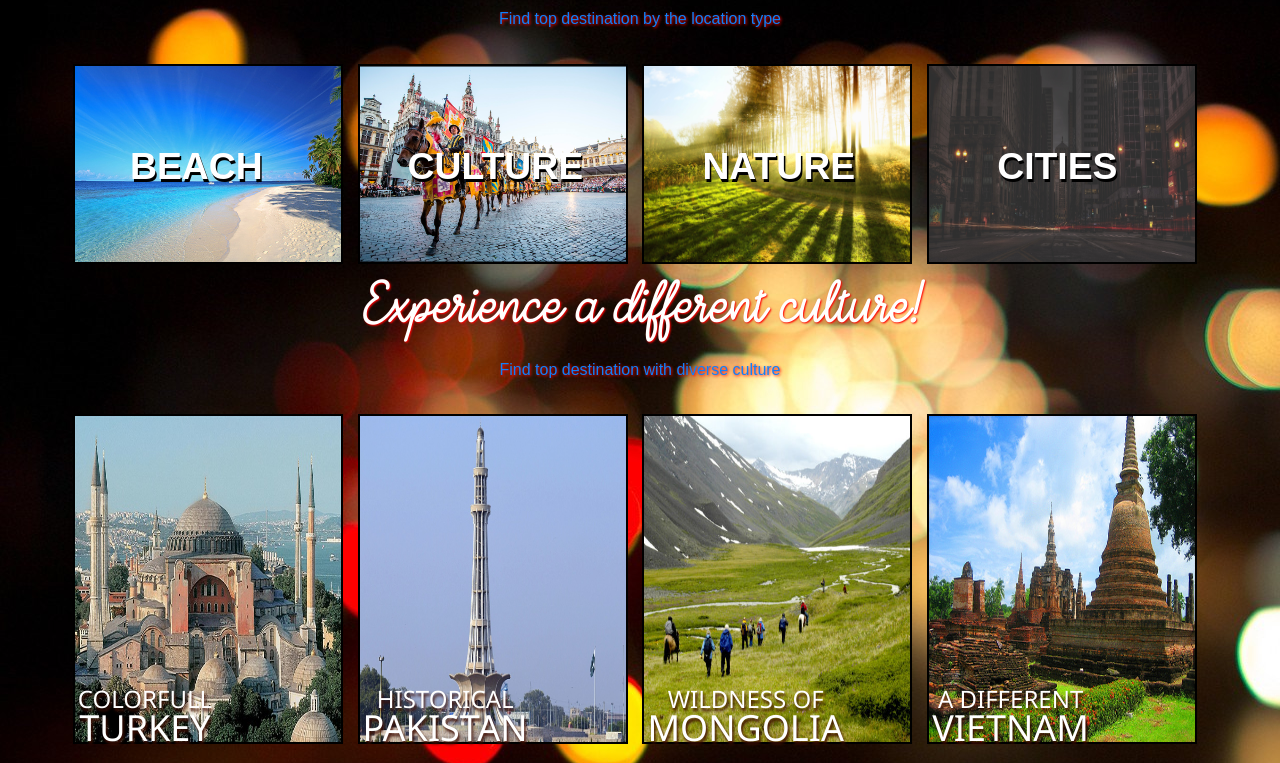
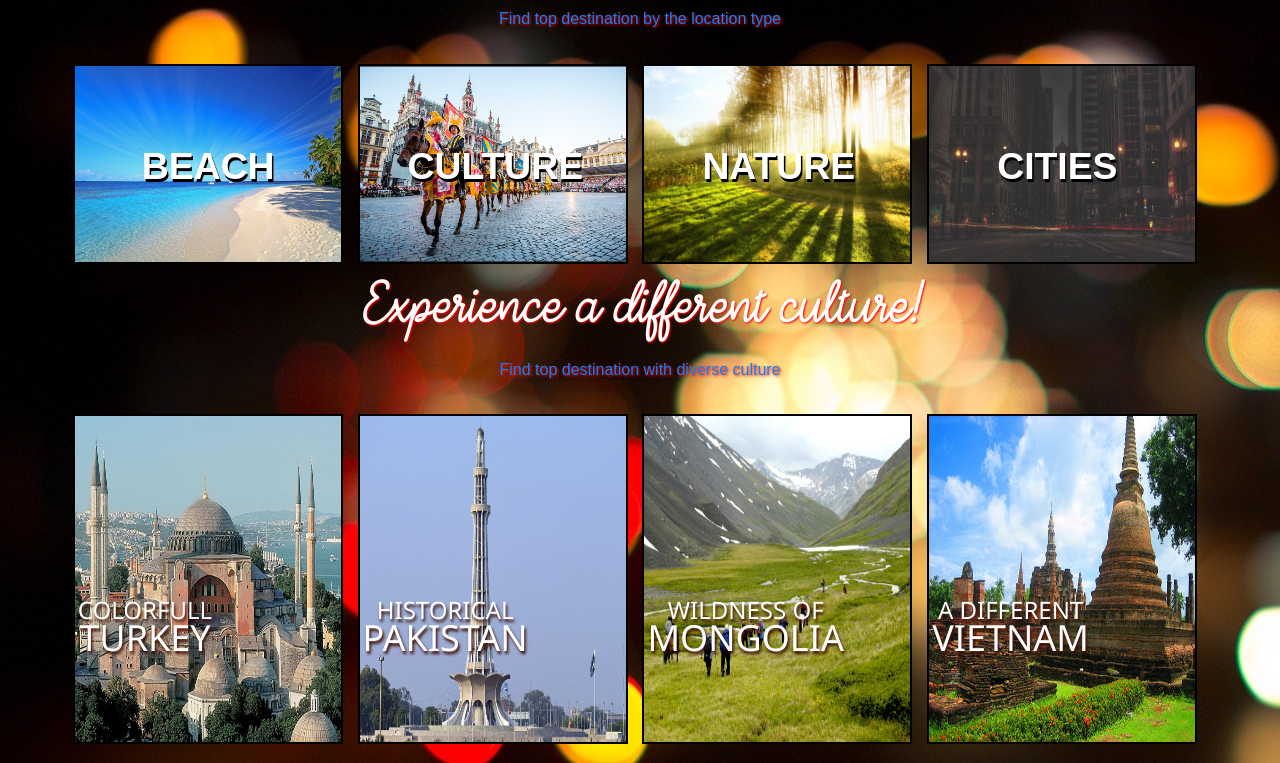
Before and after one commit to SyedHabib32/Explore-world-web, a plain HTML site: page index.html in a window 1280 px wide. Shown: the part 748-1511 px from the top of the page. Drawn offline with Linux system fonts and the light colour scheme.

Commit message:
editing in CSS

```diff
--- a/CSS/main.css
+++ b/CSS/main.css
@@ -49,6 +49,7 @@ body{
 .secondpart{
 
     background-image: url('../images/e.jpg');
+    width: 100%;
     background-color: black;
     height: 1500px;
     max-height: 5000px;
@@ -118,12 +119,12 @@ text-align: center;
 
 .beach {
    position: absolute;
-   margin: 75px 130px;
+       margin: 75px 69px;
    font-family: arial;
    font-weight: bold;
    font-size: 28pt;
    color: white;
-   /*display: none;*/
+   display: inline;
    text-shadow: 1.5px 3px  black;
 }
 
@@ -185,7 +186,7 @@ cursor: pointer;}
 
 
 .turkey {
-   margin-top: 20.8%;
+       margin-top: 13.8%;
    margin-left: 5px;
    position: absolute;
    /* margin: auto; */
@@ -208,7 +209,7 @@ cursor: pointer;}
 }
 
 .pak {
-     margin-top: 20.8%;
+         margin-top: 13.8%;
    margin-left: 5px;
   position: absolute;
    /* margin: auto; */
@@ -231,7 +232,7 @@ cursor: pointer;}
 }
 
 .mongolia {
-     margin-top: 20.8%;
+         margin-top: 13.8%;
    margin-left: 5px;
   position: absolute;
    /* margin: auto; */
@@ -253,7 +254,7 @@ cursor: pointer;}
     opacity: 0.8;
 }
 .vietnam {
-     margin-top: 20.8%;
+        margin-top: 13.8%;
    margin-left: 5px;
   position: absolute;
    /* margin: auto; */
--- a/index.html
+++ b/index.html
@@ -11,6 +11,7 @@
     <title>Site</title>
 </head>
 <body>
+  <div align="center" style="width:100%; text-align:center; display:block;">
 <div class="header-shadow">
 <div class="w3-bar" >
   <a href="#" class="w3-bar-item w3-button w3-text-white">Home</a>
@@ -34,10 +35,10 @@
   <div id="first_images">
 
    <center>
-       <span id="beachclass">
+
           <H1 class="beach">BEACH</H1>
       <img class="b1" src="images/beach.jpg" alt="beach" height="200px" width="270px" style="margin-right:10px; border:2px solid black;">
-      </span>
+
 
 
     <H1 class="culture">CULTURE</H1>
@@ -59,8 +60,8 @@
     <h3 class="hello1">Find top destination with diverse culture</h3>
 
 
-    <div class="second_images">
-       <center style="height:20%">
+    <div class="second_images" style="display:inline;">
+       <center >
       <span class="turkey">
         <h3>COLORFULL</h3>
           <H1>TURKEY</H1> </span>
@@ -134,6 +135,6 @@
 
 
 
-
+ </div>
 </body>
 </html>
```
